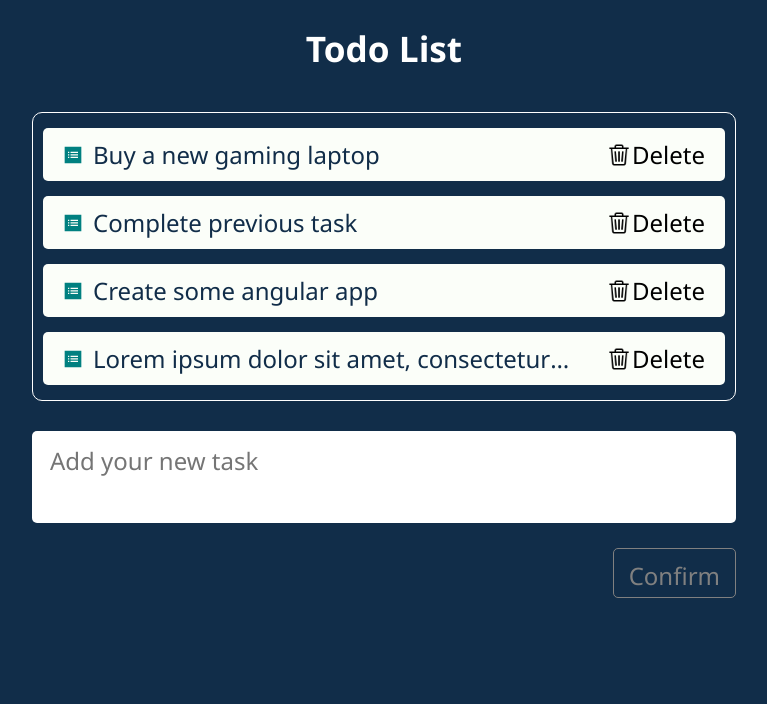
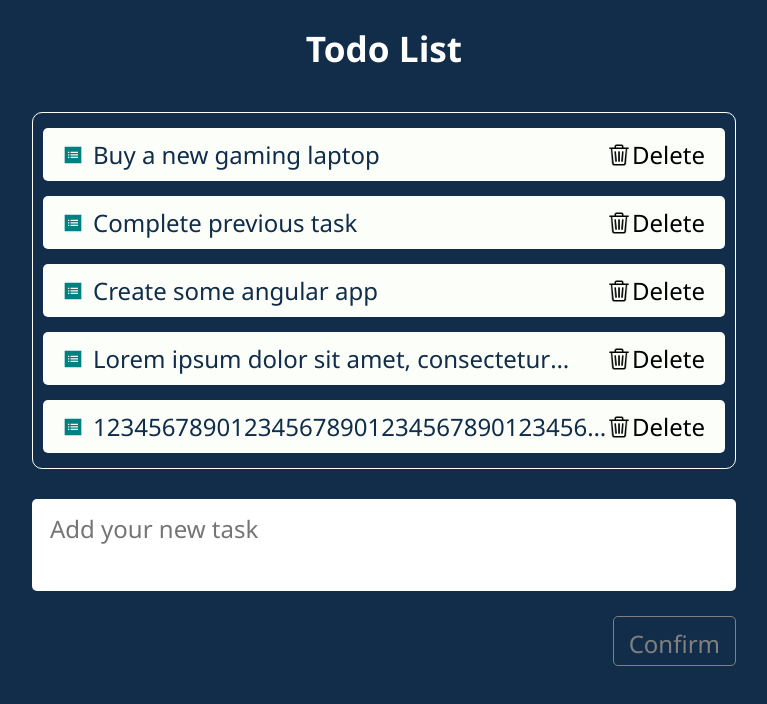
Before and after one commit to Angular-OTUS/ToDoList-GubanovFilat, an Angular app: page / in a window 1280 px wide. Shown: the top 704 px of the page, without its empty margins (256-1023 px from the left). Built offline with nearby package versions, Linux system fonts and the light colour scheme.

Commit message:
Modify the .todoText css class

```diff
--- a/src/app/components/to-do-list-item/to-do-list-item.css
+++ b/src/app/components/to-do-list-item/to-do-list-item.css
@@ -27,6 +27,7 @@
 .todoText {
   width: 100%;
   text-align: left;
+  overflow-wrap: anywhere;
 
   display: -webkit-box;
   -webkit-line-clamp: 1;
--- a/src/app/components/to-do-list/to-do-list.ts
+++ b/src/app/components/to-do-list/to-do-list.ts
@@ -27,6 +27,10 @@ export class ToDoList implements OnInit {
       'Lorem ipsum dolor sit amet, ' +
         'consectetur adipiscing elit, ' +
         'sed do eiusmod tempor incididunt ut labore et dolore magna aliqua.',
+    ),
+    Task.of(
+      '12345678901234567890123456789012345678901234567890123' +
+      '45678901234567890123456789012345678901234567890'
     ),
   );
 
```
